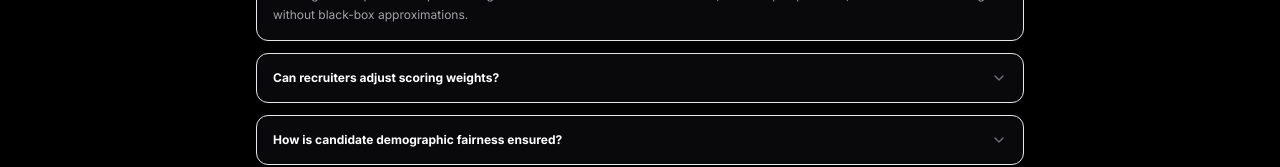
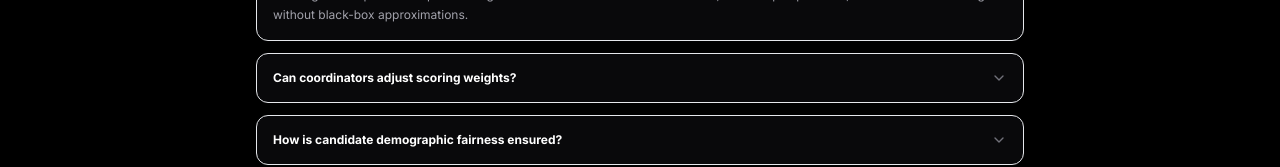
Before and after one commit to ktilak12/Ai_resume_filter_srm, a React (Vite) app: page / in a window 1280 px wide. Shown: the part 1797-1964 px from the top of the page. Built offline with nearby package versions, Linux system fonts and the light colour scheme; no server answers.

Commit message:
docs(landing): update role-specific feature highlights on landing page

```diff
--- a/src/pages/LandingPage.tsx
+++ b/src/pages/LandingPage.tsx
@@ -32,8 +32,8 @@ export const LandingPage: React.FC = () => {
       answer: 'Our engine computes transparent weighted scores across core technical skills, internship experience, and academic standing without black-box approximations.'
     },
     {
-      question: 'Can recruiters adjust scoring weights?',
-      answer: 'Yes. Placement officers and faculty coordinators can customize formula weights (Skills, Experience, CGPA, Projects) to align with specific drive criteria.'
+      question: 'Can coordinators adjust scoring weights?',
+      answer: 'Yes. Faculty coordinators can customize formula weights (Skills, Experience, CGPA, Projects) to align with specific drive criteria.'
     },
     {
       question: 'How is candidate demographic fairness ensured?',
```
